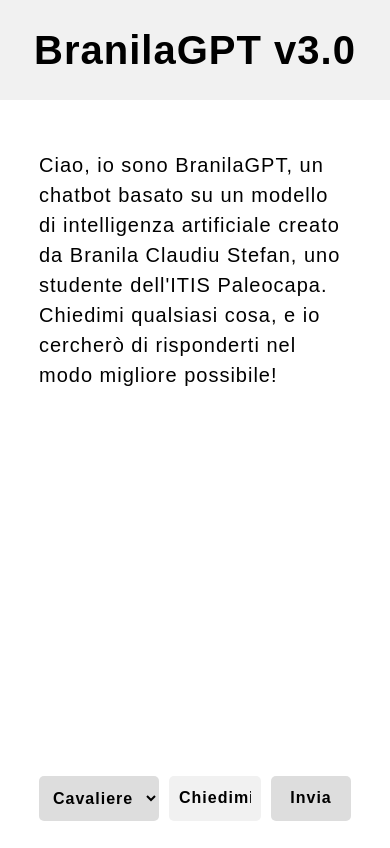
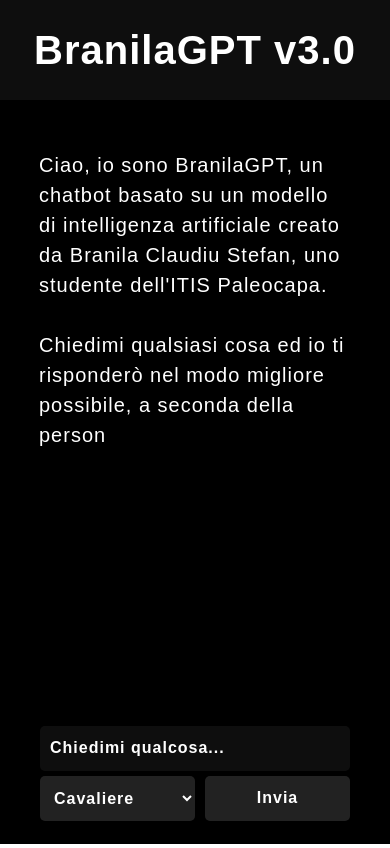
Before and after one commit to branila/branilagpt, a website: page src/public/index.html in a window 390 px wide. Drawn offline with nearby package versions, Linux system fonts and the light colour scheme; no server answers; a web font is replaced by a local one.

Commit message:
Fixed view from mobile, implemented poor man's dark mode.

```diff
--- a/src/public/script.js
+++ b/src/public/script.js
@@ -7,7 +7,7 @@ let charsQueue = ''
 let waitingResponse = false
 let insertedLetters = 0
 
-inputAnswer(`Ciao, io sono BranilaGPT, un chatbot basato su un modello di intelligenza artificiale creato da Branila Claudiu Stefan, uno studente dell'ITIS Paleocapa. Chiedimi qualsiasi cosa, e io cercherò di risponderti nel modo migliore possibile!`)
+inputAnswer(`Ciao, io sono BranilaGPT, un chatbot basato su un modello di intelligenza artificiale creato da Branila Claudiu Stefan, uno studente dell'ITIS Paleocapa.\n\nChiedimi qualsiasi cosa ed io ti risponderò nel modo migliore possibile, a seconda della personalità scelta.`)
 
 async function handleRequest() {
   const question = questionInput.value
--- a/src/public/style.css
+++ b/src/public/style.css
@@ -6,6 +6,7 @@
   box-sizing: border-box;
   font-family: 'Neue Haas Grotesk Display Pro', sans-serif;
   letter-spacing: 1px;
+  filter: invert();
 }
 
 body {
@@ -30,15 +31,15 @@ nav {
 }
 
 .answer {
-  height: calc(100vh - 300px);
+  height: calc(100svh - 300px);
   margin-block: 50px;
   font-size: clamp(1.25rem, 2.5vw, 2rem);
   line-height: 150%;
   overflow-y: scroll;
-  background-color: #FFFFFF;
+  background-color: #000000;
   border: 0;
   width: 100%;
-  color: #000000;
+  color: #FFFFFF;
   resize: none;
 }
 
@@ -108,3 +109,31 @@ nav {
   border-radius: 5px;
   padding-left: 10px;
 }
+
+@media only screen and (max-width: 500px) {
+  .question {
+    display: grid;
+    grid-template-columns: repeat(2, calc(50vw - 40px));
+    margin-bottom: 40px;
+  }
+
+  .question input {
+    order: 0;
+    grid-column: span 2;
+    width: 100%;
+  }
+
+  .question select {
+    order: 1;
+    width: 100%;
+  }
+
+  .question button {
+    order: 2;
+    width: calc(100% - 10px);
+  }
+
+  .answer {
+    height: calc(100svh - 325px);
+  }
+}
```
